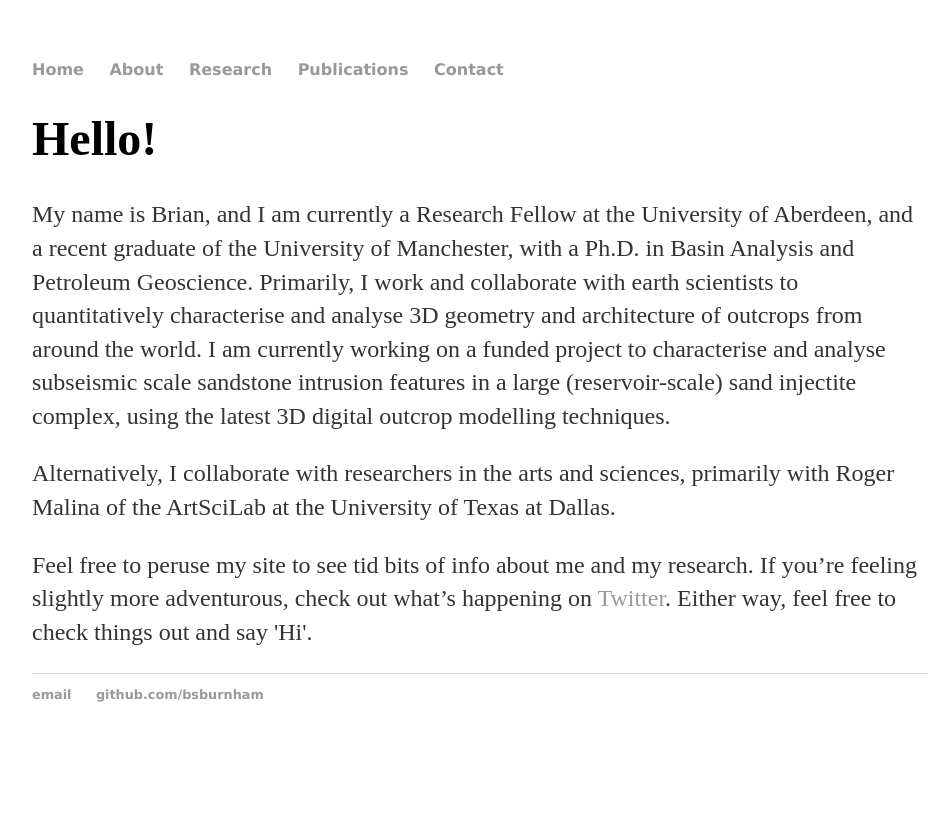
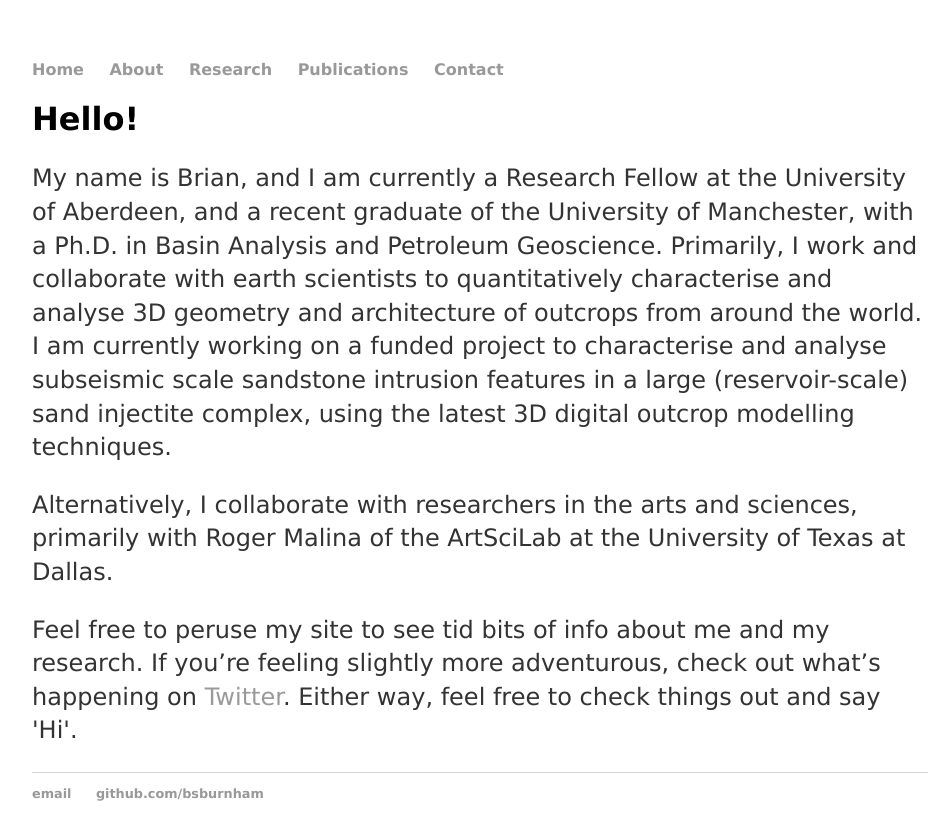
Before and after one commit to bsburnham/bsburnham.github.io, a Jekyll site: the page built from index.html, in a window 1280 px wide. Shown: the top 840 px of the page, without its empty margins (160-1111 px from the left). Built offline with Jekyll 4.4.1, drawn with Linux system fonts in a browser that asks for light colours.

Commit message:
Update main.css
Changed all to Lucida font

```diff
--- a/css/main.css
+++ b/css/main.css
@@ -20,11 +20,12 @@ a:hover {
     text-decoration: underline;
 }
 h1 {
-    font-size: 3em;
-    font-family: Ubuntu Mono;
+    font-size: 2em;
+    font-family:'Lucida Sans Unicode', 'Lucida Grande', sans-serif;
 }
 p {
     font-size: 1.5em;
+    font-family:'Lucida Sans Unicode', 'Lucida Grande', sans-serif;
     line-height: 1.4em;
     color: #333;
 }
```
